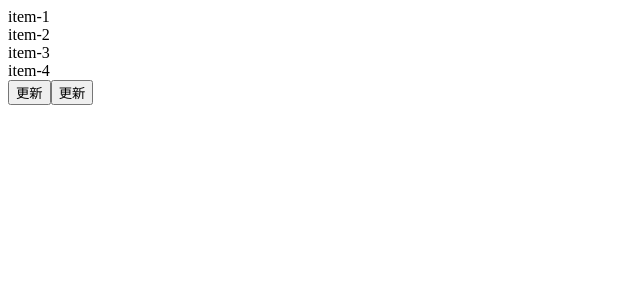
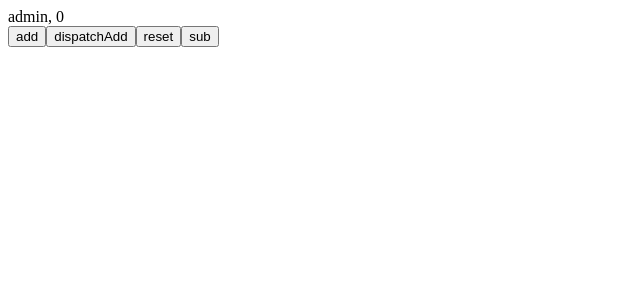
Before and after one commit to lfsmart/growing, a React (Vite) app: page / in a window 1280 px wide. Shown: the top 300 px of the page, without its empty margins (0-640 px from the left). Built offline with nearby package versions, Linux system fonts and the light colour scheme.

Commit message:
feat: 状态管理 zustand

```diff
--- a/package.json
+++ b/package.json
@@ -12,11 +12,13 @@
   "dependencies": {
     "@react-spring/web": "^9.7.3",
     "ahooks": "^3.7.8",
+    "antd": "^5.14.2",
     "react": "^18.2.0",
     "react-dom": "^18.2.0",
     "react-error-boundary": "^4.0.12",
     "react-router-dom": "^6.21.1",
-    "styled-components": "^6.1.8"
+    "styled-components": "^6.1.8",
+    "zustand": "^4.5.1"
   },
   "devDependencies": {
     "@types/react": "^18.2.43",
--- a/src/App.tsx
+++ b/src/App.tsx
@@ -4,7 +4,7 @@ import {
   UseInsertionEffect, UseReducer, UseContext, ContextReducer,
   Memo, UseMemo, UseCallback, StartTransition, UseTransition,
   UseDeferredValue, UseId, Custom, FlushSync, ReactErrorBoundary,
-  Lazy, CreatePortal, Profiler, Tailwind, ReactSpring, Test,
+  Lazy, CreatePortal, Profiler, Tailwind, ReactSpring, Test, StateCtrl
 } from '@/components';
 
 function App(): ReactNode {
@@ -33,7 +33,8 @@ function App(): ReactNode {
       {/* <Profiler></Profiler> */}
       {/* <Tailwind></Tailwind> */}
       {/* <ReactSpring.FadeIn></ReactSpring.FadeIn> */}
-      <Test.UpdateItem></Test.UpdateItem>
+      {/* <Test.UpdateItem></Test.UpdateItem> */}
+      <StateCtrl></StateCtrl>
     </>
   );
 }
--- /dev/null
+++ b/src/components/StateCtrl/index.tsx
@@ -0,0 +1,21 @@
+// 状态管理
+import { useCount } from '@/store';
+export const StateCtrl = () => {
+  const { role, count, dispatch, dispatchAdd } = useCount();
+  const handleClick = (bType: string) => {
+    switch( bType ){
+      case 'add': dispatch({ type: 'add', payload: 20 }); break;
+      case 'reset': dispatch({ type: 'reset' }); break;
+      case 'sub': dispatch({ type: 'sub' }); break;
+    }
+  }
+  return (
+    <>
+      <div>{ role }, { count }</div>
+      <button onClick={ () => handleClick( 'add' ) }>add</button>
+      <button onClick={ () => dispatchAdd( count ) }>dispatchAdd</button>
+      <button onClick={ () => handleClick( 'reset' ) }>reset</button>
+      <button onClick={ () => handleClick( 'sub' ) }>sub</button>
+    </>
+  )
+}
--- a/src/components/index.ts
+++ b/src/components/index.ts
@@ -20,6 +20,7 @@ import { Lazy } from './Lazy';
 import { CreatePortal } from './CreatePortal';
 import { Profiler } from './Profiler';
 import { Tailwind } from './Tailwind';
+import { StateCtrl } from './StateCtrl';
 import * as ReactSpring from './ReactSpring';
 import * as Test from './Test';
 
@@ -46,6 +47,7 @@ export {
   CreatePortal,
   Profiler,
   Tailwind,
+  StateCtrl,
   ReactSpring,
   Test
 }
--- /dev/null
+++ b/src/store/index.ts
@@ -0,0 +1,4 @@
+import { useCount } from './useCount';
+export {
+  useCount
+}
--- /dev/null
+++ b/src/store/useCount/index.ts
@@ -0,0 +1,33 @@
+import { create } from 'zustand'
+
+// 计数模块状态管理
+type State = {
+  count: number;
+  role?: string;
+}
+
+type ActionType =  {
+  type: string;
+  payload?: string | number | Array<any> | object;
+}
+
+type Actions = {
+  dispatch: (action: ActionType) => void;
+  dispatchAdd: (payload: number) => void;
+}
+
+export const useCount = create<State & Actions>((set) => ({
+  count: 0,
+  role: 'admin',
+  dispatchAdd: payload => {
+    set( state => ({ count: state.count + payload }) );
+  },
+  dispatch: action => {
+    const { type, payload } = action;
+    switch( type ){
+      case 'add': set( state => ({ count: state.count + 1 }) ); break;
+      case 'reset': set({ count: 0 }); break;
+      case 'sub': set( state => ({ count: state.count - 1 }) ); break;
+    }
+  }
+}));
```
Also changed, not shown: src/store/useToken/index.ts (added), 2 other files (tests, documents, lock files or other folders).
